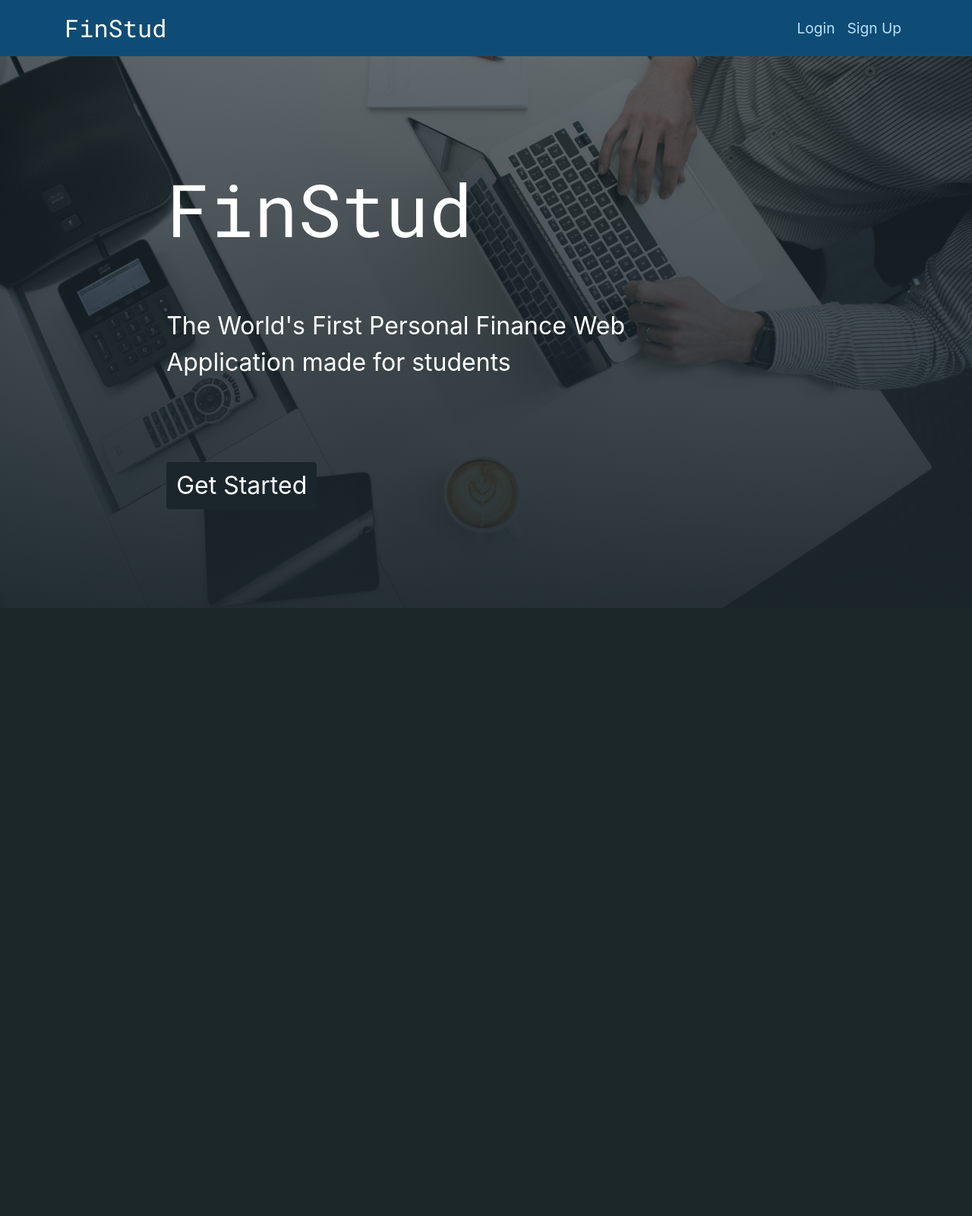
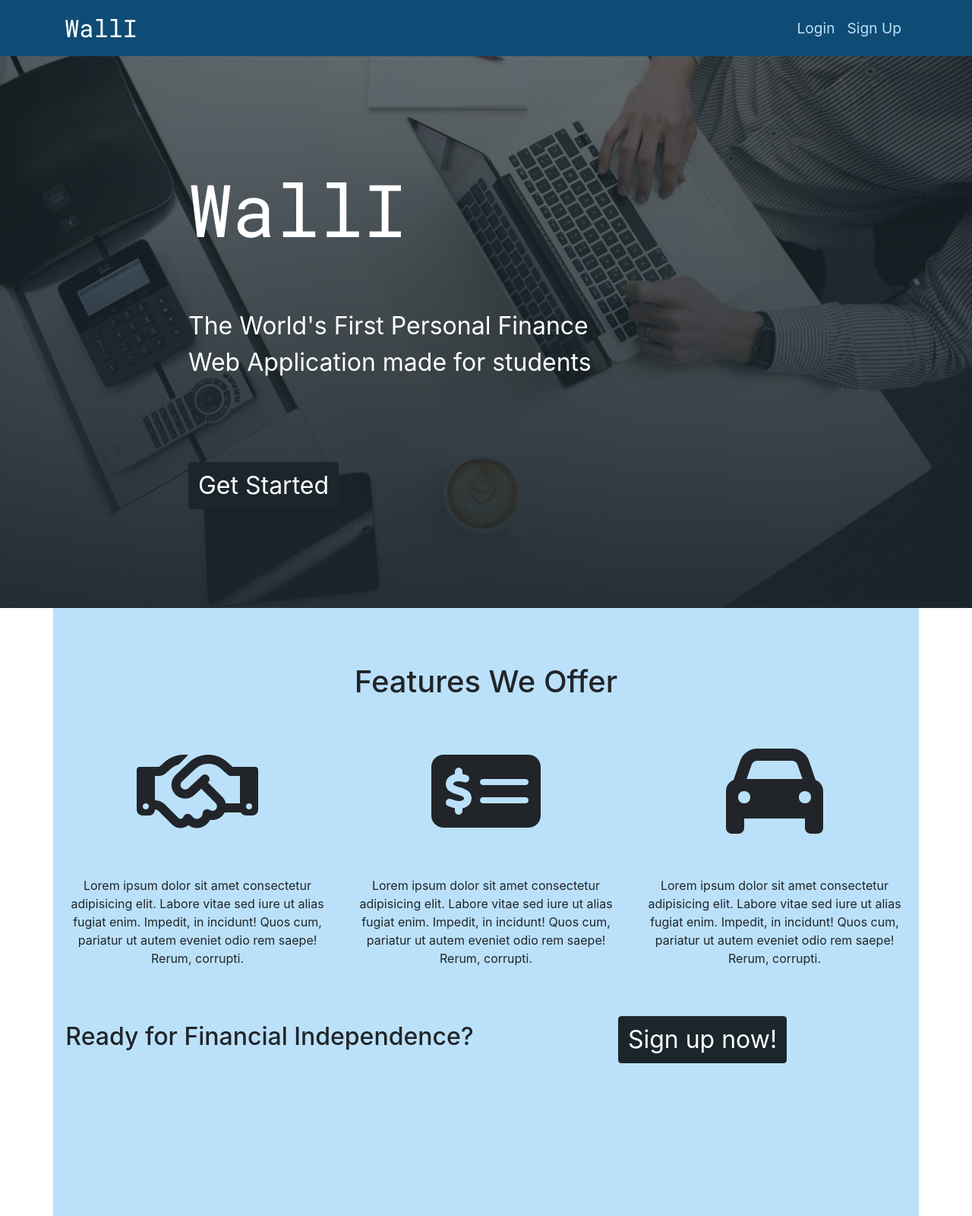
Before and after one commit to junghochoi/fintech-personal-finance-webapp, a Flask app: page / in a window 1280 px wide. Shown: the whole page at 76% size. Before the commit the page ends 800 px from the top, so only its background shows below. Run offline with Flask 2, Linux system fonts and the light colour scheme; some libraries are stand-ins or nearby versions.

Commit message:
css update

```diff
--- /dev/null
+++ b/static/css/analysis.css
@@ -0,0 +1,7 @@
+.analysis-page{
+    background-color: rgba(187, 225, 250, .5)
+}
+
+.categories-charts{
+    background-color: white;
+}
--- a/templates/analysis.html
+++ b/templates/analysis.html
@@ -1,7 +1,7 @@
 {% extends "layout.html" %}
 {% block content %}
 
-<div class="container fixed-navbar-spacing">
+<div class="container fixed-navbar-spacing analysis-page">
     <h1>Transactions</h1>
     <div class="container">
     <div class="row">
@@ -120,8 +120,8 @@
             </div>
             {% endfor %}
         </div>
-        <div class="col-6">
-            <div class="row">
+        <div class="col-6 ">
+            <div class="row categories-charts">
                 <div class="col-12">
                     <canvas id="categories-barchart"></canvas>
                 </div>
--- a/templates/index.html
+++ b/templates/index.html
@@ -2,12 +2,12 @@
 {% block content %}
 
 <div class="showcase">
-    <div class="title logo-font">FinStud</div>
+    <div class="title logo-font">WallI</div>
     <div class="blurb">The World's First Personal Finance Web Application made for students</div>
     <div class="get-started"><a href="/signup" class="btn btn-primary"> Get Started </a></div>
 </div>
 
-<!-- <div id="info"class="container fixed-navbar-spacing ">
+<div id="info"class="container fixed-navbar-spacing ">
     <h1 class="text-center">Features We Offer</h1>
 
     <div class="row">
@@ -44,7 +44,7 @@
         <div class="col-12 col-sm-6 my-auto"><a class="btn btn-primary" href="/signup">Sign up now!</a></div>
     </div>
 </div>
-     -->
+
 
 
 
--- a/templates/layout.html
+++ b/templates/layout.html
@@ -10,6 +10,7 @@
     <script src="https://kit.fontawesome.com/c50191a2db.js" crossorigin="anonymous"></script>
     <link rel="stylesheet" href="../static/css/index.css">
     <link rel="stylesheet" href='../static/css/home.css'>
+    <link rel="stylesheet" href="../static/css/analysis.css">
     <link rel="stylesheet" href="../static/css/layout.css">
 
     <style>
@@ -28,9 +29,9 @@
         <nav class="navbar fixed-top navbar-expand-md navbar-dark bg-dark">
             <div class="container">
                 {% if session %}
-                    <a class="navbar-brand" href="/home">FinStud</a>
+                    <a class="navbar-brand" href="/home">WallI</a>
                 {% else %}
-                    <a class="navbar-brand" href="/">FinStud</a>
+                    <a class="navbar-brand" href="/">WallI</a>
                 {% endif %}
                 <button class="navbar-toggler" type="button" data-toggle="collapse" data-target="#navbarSupportedContent" aria-controls="navbarSupportedContent" aria-expanded="false" aria-label="Toggle navigation">
                     <span class="navbar-toggler-icon"></span>
```
